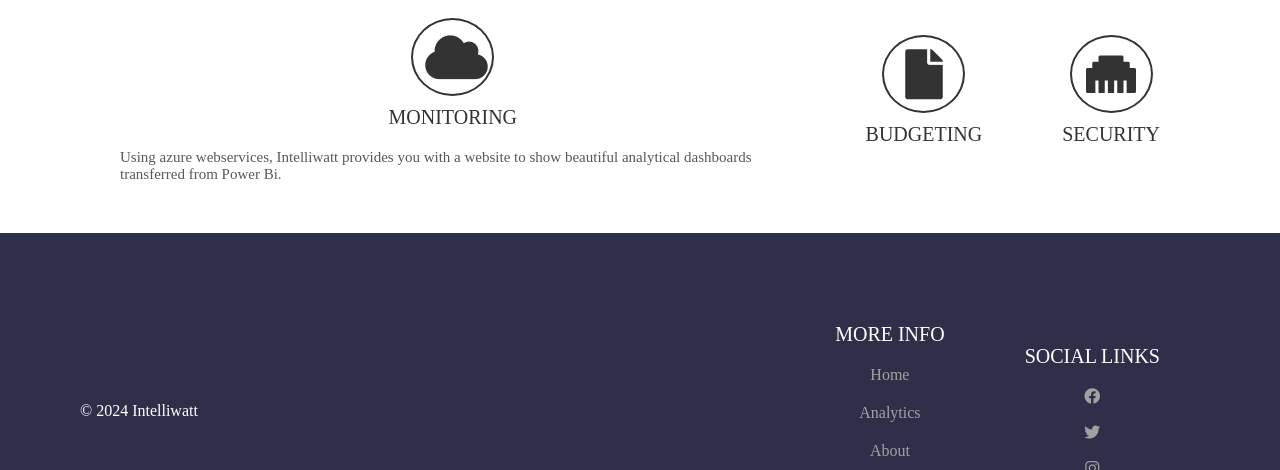
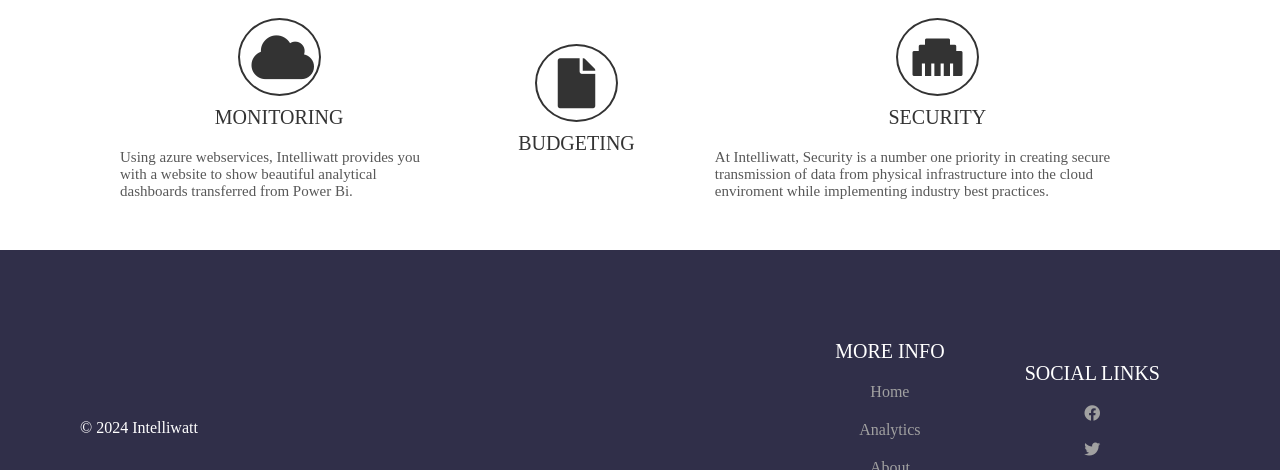
Before and after one commit to chasemurphy4566/IntelliwattWeb, a website: page src/index.html in a window 1280 px wide. Shown: the part 630-1100 px from the top of the page. Drawn offline with Linux system fonts and the light colour scheme.

Commit message:
Update index.html

```diff
--- a/src/index.html
+++ b/src/index.html
@@ -222,12 +222,12 @@
       <div class="work">
         <i class="fas fa-file"></i>
         <p class="work-heading">Budgeting</p>
-        <p class="work-text"></p>
+        <p class="work-text"> </p>
       </div>
       <div class="work">
         <i class="fas fa-ethernet"></i>
         <p class="work-heading">Security</p>
-        <p class="work-text"></p>
+        <p class="work-text">At Intelliwatt, Security is a number one priority in creating secure transmission of data from physical infrastructure into the cloud enviroment while implementing industry best practices.</p>
       </div>
     </div>
   </main>
```
